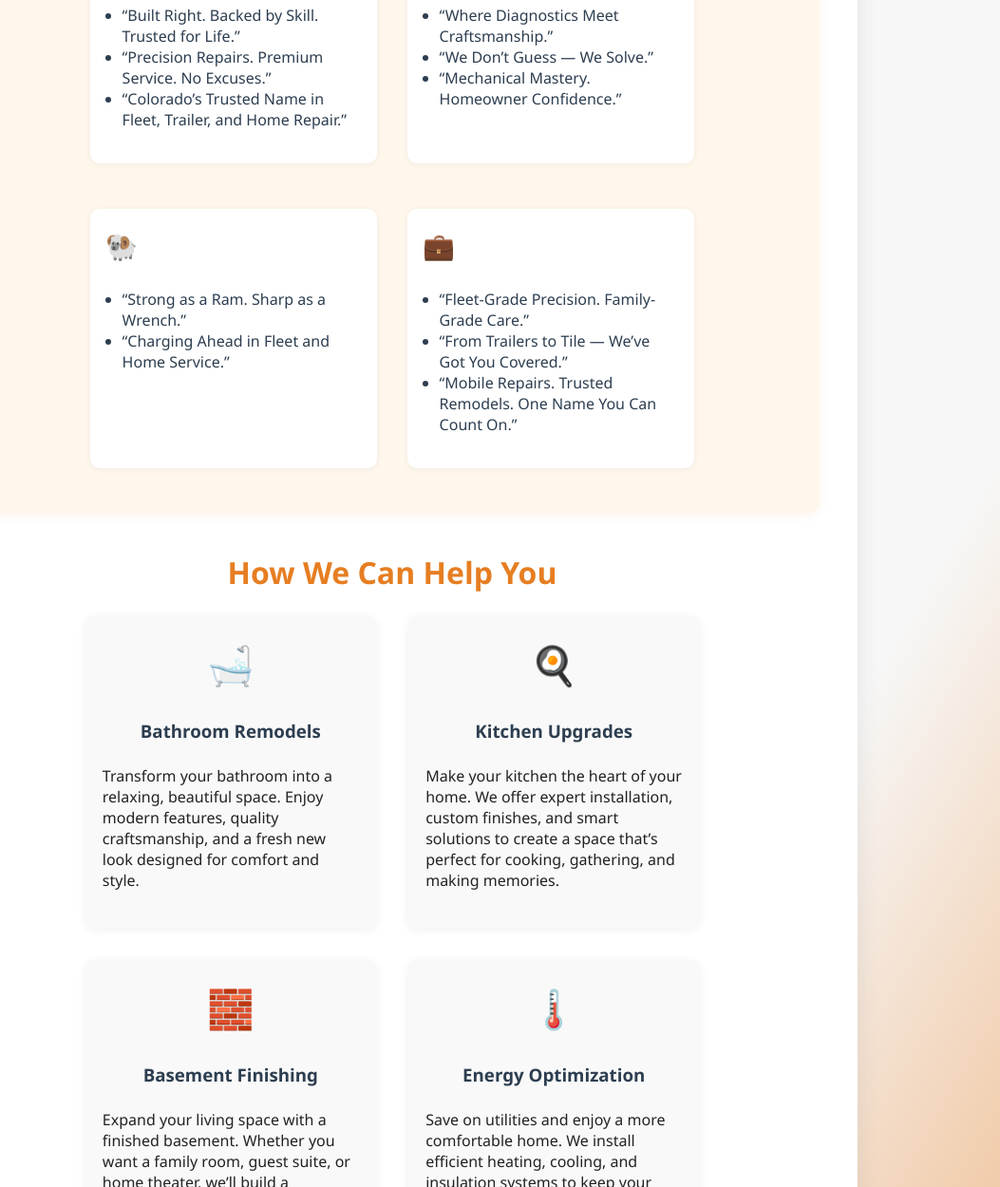
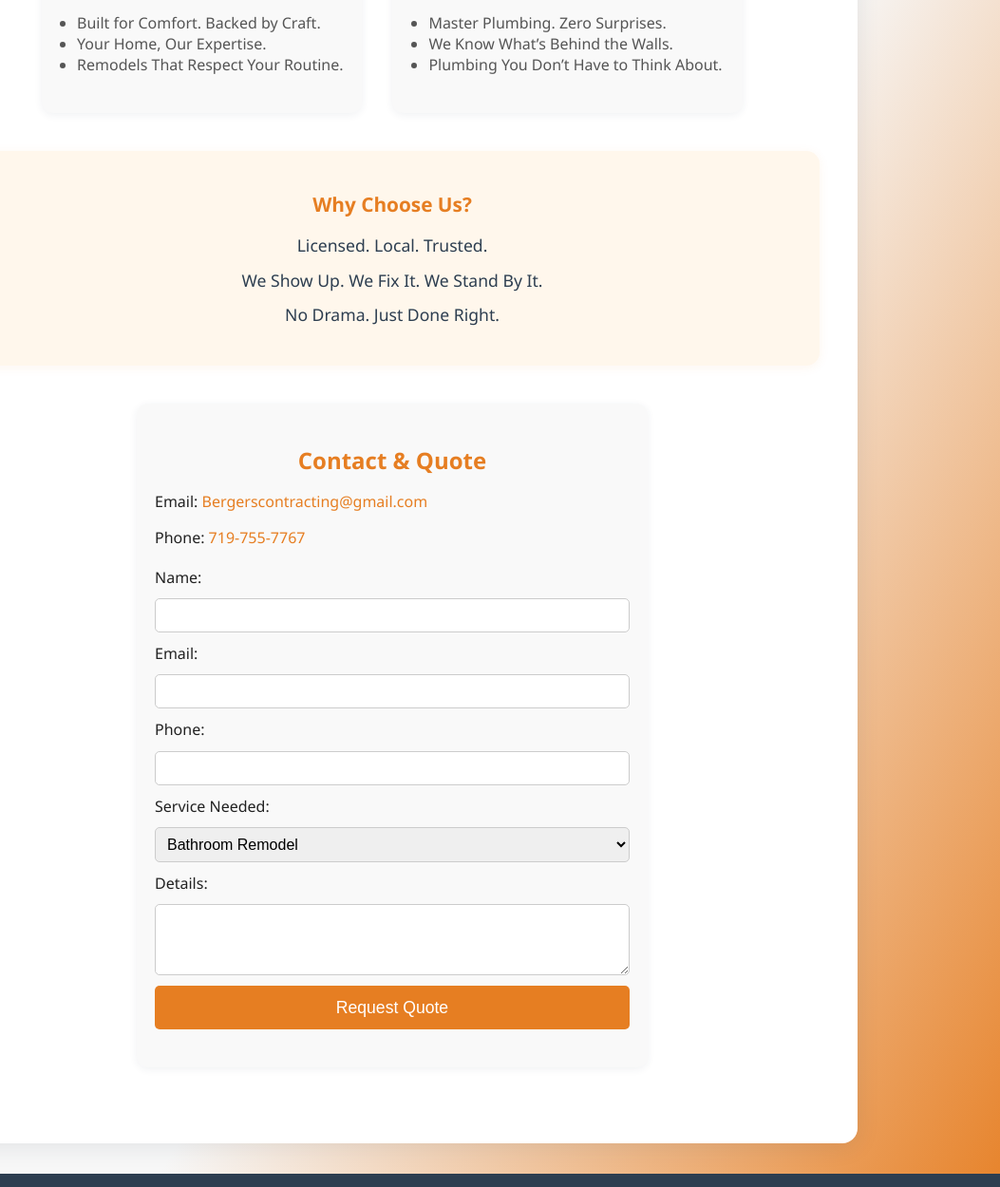
Before and after one commit to BGC-Contracting/Bergers-General-Contracting, a plain HTML site: page index.html in a window 1280 px wide. Shown: the part 517-1767 px from the top of the page at 95% size, without its empty margins (227-1280 px from the left). Drawn offline with Linux system fonts and the light colour scheme.

Commit message:
Redesign homepage layout for homeowner focus and trust

```diff
--- a/assets/styles.css
+++ b/assets/styles.css
@@ -32,6 +32,142 @@ header {
     color: #e67e22;
 }
 main {
+/* Hero Section */
+.hero {
+    background: linear-gradient(90deg, #e67e22 10%, #fff 100%);
+    border-radius: 12px;
+    padding: 2rem 1rem;
+    text-align: center;
+    margin-bottom: 2.5rem;
+    box-shadow: 0 2px 12px rgba(230,126,34,0.07);
+}
+
+/* Feature Blocks */
+.feature-blocks {
+    display: flex;
+    flex-wrap: wrap;
+    gap: 2rem;
+    justify-content: center;
+    margin-bottom: 2.5rem;
+}
+.feature {
+    background: #f9f9f9;
+    border-radius: 12px;
+    box-shadow: 0 2px 8px rgba(44,62,80,0.07);
+    padding: 1.5rem 1.2rem;
+    min-width: 270px;
+    max-width: 350px;
+    display: flex;
+    flex-direction: column;
+    align-items: center;
+    transition: transform 0.2s, box-shadow 0.2s;
+}
+.feature:hover {
+    transform: translateY(-6px) scale(1.03);
+    box-shadow: 0 6px 24px rgba(230,126,34,0.13);
+}
+.feature .icon {
+    font-size: 2.2rem;
+    margin-bottom: 0.7rem;
+}
+.feature h2 {
+    color: #2d3e50;
+    margin-bottom: 0.5rem;
+    font-size: 1.3rem;
+}
+.feature ul {
+    padding-left: 1.1em;
+    font-size: 1em;
+    color: #555;
+    margin-top: 0.5em;
+}
+
+/* Trust Mottos */
+.trust-mottos {
+    background: #fff7ec;
+    border-radius: 14px;
+    box-shadow: 0 2px 12px rgba(230,126,34,0.07);
+    padding: 1.5rem 1.2rem;
+    margin-bottom: 2.5rem;
+    text-align: center;
+}
+.trust-mottos h2 {
+    color: #e67e22;
+    font-size: 1.3rem;
+    margin-bottom: 1rem;
+}
+.trust-mottos ul {
+    list-style: none;
+    padding: 0;
+    color: #2d3e50;
+    font-size: 1.1em;
+}
+.trust-mottos ul li {
+    margin-bottom: 0.7em;
+}
+
+/* Contact Section */
+.contact {
+    background: #f9f9f9;
+    border-radius: 12px;
+    box-shadow: 0 2px 8px rgba(44,62,80,0.07);
+    padding: 1.5rem 1.2rem;
+    margin-bottom: 2.5rem;
+    max-width: 500px;
+    margin-left: auto;
+    margin-right: auto;
+}
+.contact h2 {
+    color: #e67e22;
+    margin-bottom: 1rem;
+    text-align: center;
+}
+.contact a {
+    color: #e67e22;
+    text-decoration: none;
+}
+.contact form {
+    display: flex;
+    flex-direction: column;
+    gap: 0.7em;
+    margin-top: 1.2em;
+}
+.contact input, .contact select, .contact textarea {
+    padding: 0.5em;
+    border: 1px solid #ccc;
+    border-radius: 5px;
+    font-size: 1em;
+}
+.contact button {
+    background: #e67e22;
+    color: #fff;
+    border: none;
+    padding: 0.7em 1.5em;
+    border-radius: 5px;
+    font-size: 1.1em;
+    cursor: pointer;
+    transition: background 0.2s;
+}
+.contact button:hover {
+    background: #cf711f;
+}
+.contact #formMessage {
+    margin-top: 1em;
+    color: #27ae60;
+    font-weight: bold;
+    text-align: center;
+}
+
+@media (max-width: 900px) {
+    .feature-blocks {
+        flex-direction: column;
+        gap: 1.2rem;
+        align-items: center;
+    }
+    .contact {
+        padding: 1rem 0.5rem;
+    }
+}
 /* Mottos Section */
 .mottos {
     background: #fff7ec;
--- a/index.html
+++ b/index.html
@@ -16,87 +16,41 @@
     </header>
     <main>
         <section class="hero">
-            <h1>💪 Transform Your Home with BGC</h1>
-            <p>High-demand, high-profit remodeling services for Colorado homeowners. Quality, comfort, and value—delivered by a pro who does it all.</p>
+            <h1>Bathrooms Reimagined. Plumbing Perfected.</h1>
+            <p>From pipe to polish—Bergers General Contracting handles it all. Where craftsmanship meets clean lines.</p>
         </section>
-        <section class="mottos">
-            <h2>🔧 Premium, Trust-Building Mottos</h2>
-            <div class="motto-list">
-                <div class="motto-group">
-                    <span class="icon">🛠️</span>
+        <section class="feature-blocks">
+            <div class="feature">
+                <span class="icon">🏠</span>
+                <h2>Whole-Home Trust & Quality</h2>
                 <ul>
-                        <li>“Built Right. Backed by Skill. Trusted for Life.”</li>
-                        <li>“Precision Repairs. Premium Service. No Excuses.”</li>
-                        <li>“Colorado’s Trusted Name in Fleet, Trailer, and Home Repair.”</li>
+                    <li>Built for Comfort. Backed by Craft.</li>
+                    <li>Your Home, Our Expertise.</li>
+                    <li>Remodels That Respect Your Routine.</li>
                 </ul>
             </div>
-                <div class="motto-group">
-                    <span class="icon">🧠</span>
+            <div class="feature">
+                <span class="icon">�</span>
+                <h2>Plumbing Precision & Reliability</h2>
                 <ul>
-                        <li>“Where Diagnostics Meet Craftsmanship.”</li>
-                        <li>“We Don’t Guess — We Solve.”</li>
-                        <li>“Mechanical Mastery. Homeowner Confidence.”</li>
+                    <li>Master Plumbing. Zero Surprises.</li>
+                    <li>We Know What’s Behind the Walls.</li>
+                    <li>Plumbing You Don’t Have to Think About.</li>
                 </ul>
             </div>
-                <div class="motto-group">
-                    <span class="icon">🐏</span>
+        </section>
+        <section class="trust-mottos">
+            <h2>Why Choose Us?</h2>
             <ul>
-                        <li>“Strong as a Ram. Sharp as a Wrench.”</li>
-                        <li>“Charging Ahead in Fleet and Home Service.”</li>
+                <li>Licensed. Local. Trusted.</li>
+                <li>We Show Up. We Fix It. We Stand By It.</li>
+                <li>No Drama. Just Done Right.</li>
             </ul>
-                </div>
-                <div class="motto-group">
-                    <span class="icon">💼</span>
-                    <ul>
-                        <li>“Fleet-Grade Precision. Family-Grade Care.”</li>
-                        <li>“From Trailers to Tile — We’ve Got You Covered.”</li>
-                        <li>“Mobile Repairs. Trusted Remodels. One Name You Can Count On.”</li>
-                    </ul>
-                </div>
-            </div>
-        </section>
-        <section class="featured-services">
-            <h2>How We Can Help You</h2>
-            <div class="service-list">
-                <div class="service-card">
-                    <div class="icon">🛁</div>
-                    <h3>Bathroom Remodels</h3>
-                    <p>Transform your bathroom into a relaxing, beautiful space. Enjoy modern features, quality craftsmanship, and a fresh new look designed for comfort and style.</p>
-                </div>
-                <div class="service-card">
-                    <div class="icon">🍳</div>
-                    <h3>Kitchen Upgrades</h3>
-                    <p>Make your kitchen the heart of your home. We offer expert installation, custom finishes, and smart solutions to create a space that’s perfect for cooking, gathering, and making memories.</p>
-                </div>
-                <div class="service-card">
-                    <div class="icon">🧱</div>
-                    <h3>Basement Finishing</h3>
-                    <p>Expand your living space with a finished basement. Whether you want a family room, guest suite, or home theater, we’ll build a comfortable, functional area for your needs.</p>
-                </div>
-                <div class="service-card">
-                    <div class="icon">🌡️</div>
-                    <h3>Energy Optimization</h3>
-                    <p>Save on utilities and enjoy a more comfortable home. We install efficient heating, cooling, and insulation systems to keep your house cozy year-round.</p>
-                </div>
-                <div class="service-card">
-                    <div class="icon">🏠</div>
-                    <h3>Exterior Upgrades</h3>
-                    <p>Boost your home’s curb appeal and value. From siding and decks to fences and outdoor kitchens, we create inviting outdoor spaces for relaxing and entertaining.</p>
-                </div>
-                <div class="service-card">
-                    <div class="icon">🧼</div>
-                    <h3>Home Maintenance</h3>
-                    <p>Protect your investment with regular maintenance. We offer seasonal checkups, repairs, and tune-ups to keep your home safe, efficient, and worry-free.</p>
-                </div>
-            </div>
         </section>
         <section class="contact">
-            <h2>Contact Information</h2>
+            <h2>Contact & Quote</h2>
             <p>Email: <a href="mailto:Bergerscontracting@gmail.com">Bergerscontracting@gmail.com</a></p>
             <p>Phone: <a href="tel:7197557767">719-755-7767</a></p>
-        </section>
-        <section class="quote-form">
-            <h2>Request a Quote / Contact</h2>
             <form id="quoteForm">
                 <label for="name">Name:</label>
                 <input type="text" id="name" name="name" required>
@@ -106,11 +60,10 @@
                 <input type="tel" id="phone" name="phone">
                 <label for="service">Service Needed:</label>
                 <select id="service" name="service">
-                    <option value="Painting">Painting</option>
-                    <option value="Tile">Tile Installation</option>
-                    <option value="Drainage">Drainage Solutions</option>
-                    <option value="Bathroom">Bathroom Remodeling</option>
-                    <option value="General">General Home Remodeling</option>
+                    <option value="Bathroom">Bathroom Remodel</option>
+                    <option value="Plumbing">Plumbing</option>
+                    <option value="Remodel">Home Remodel</option>
+                    <option value="Other">Other</option>
                 </select>
                 <label for="details">Details:</label>
                 <textarea id="details" name="details" rows="4"></textarea>
```
Lines whose indentation alone changed are shown as unchanged.
